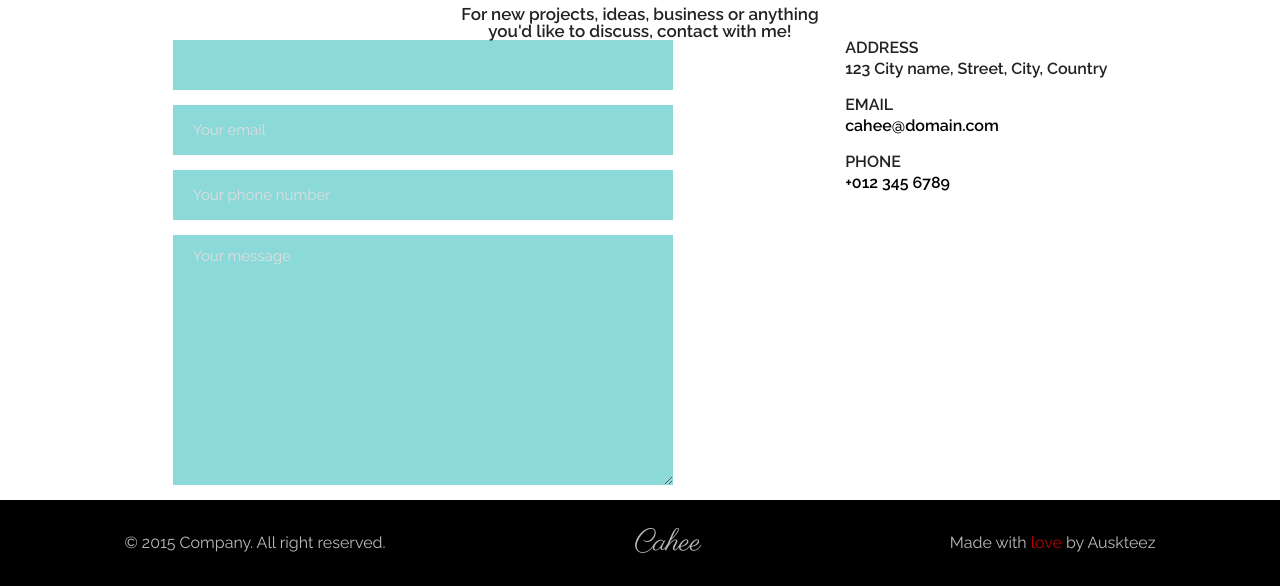
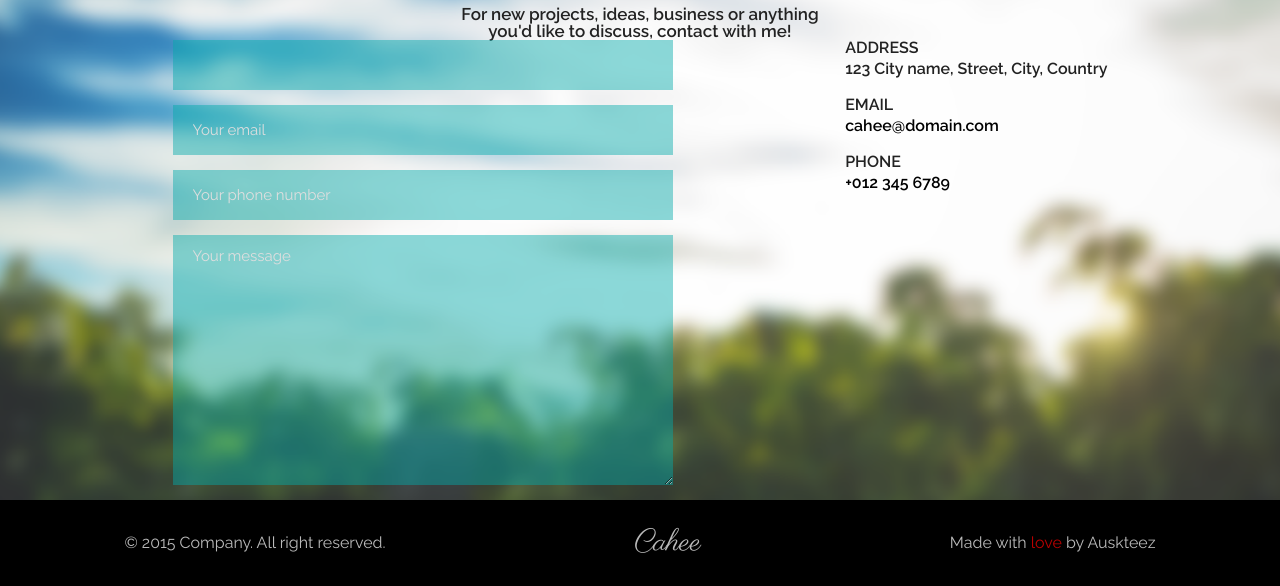
Before and after one commit to oleksandrmoskalenko/Lesson_14-Homework-, a plain HTML site: page index.html in a window 1280 px wide. Shown: the part 214-800 px from the top of the page. Drawn offline with Linux system fonts and the light colour scheme; the site is published under a folder, as on GitHub Pages, so addresses that start at the root find nothing.

Commit message:
contact-form last changes

```diff
--- a/css/style.css
+++ b/css/style.css
@@ -4,7 +4,7 @@
 
 body {
     font-family: 'Raleway', sans-serif;
-    background: url(/img/background.png) no-repeat;
+    background: url(../img/background.png) no-repeat;
     -moz-background-size: 100%; /* Firefox 3.6+ */
     -webkit-background-size: 100%; /* Safari 3.1+ и Chrome 4.0+ */
     -o-background-size: 100%; /* Opera 9.6+ */
```
